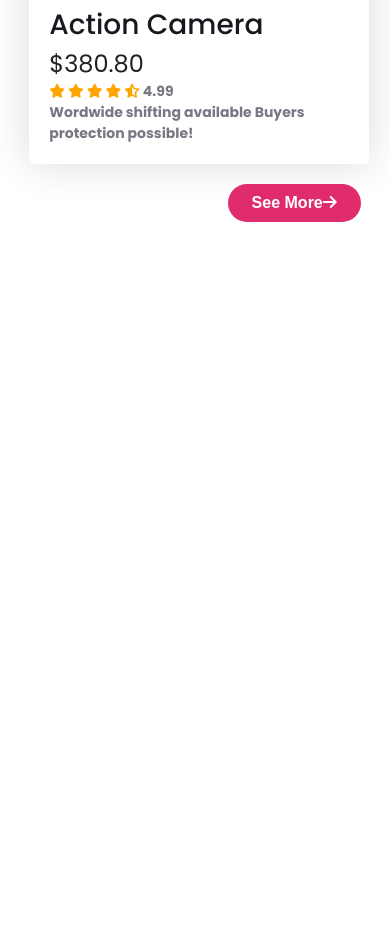
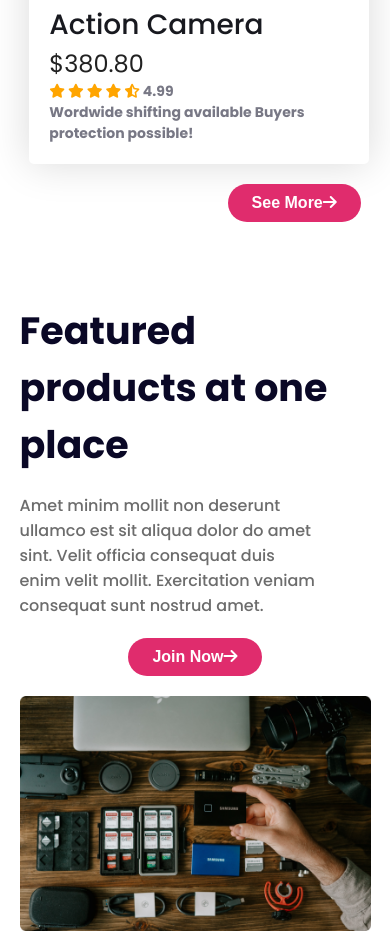
Before and after one commit to SifatSararChistee/influencer-gears, a plain HTML site: page index.html in a window 390 px wide. Shown: the part 5154-6092 px from the top of the page. Before the commit the page ends 5376 px from the top, so only its background shows below. Drawn offline with Linux system fonts and the light colour scheme.

Commit message:
added featured section

```diff
--- a/index.html
+++ b/index.html
@@ -210,6 +210,23 @@
           </button>
         </div>
       </section>
+      <!-- *featured products -->
+      <section class="f-product-container display-flex">
+        <div class="f-product-img">
+          <img src="assets/images/gear.png" alt="" />
+        </div>
+        <div class="f-product-content display-flex">
+          <h1>Featured products at one place</h1>
+          <p>
+            Amet minim mollit non deserunt ullamco est sit aliqua dolor do amet
+            sint. Velit officia consequat duis enim velit mollit. Exercitation
+            veniam consequat sunt nostrud amet.
+          </p>
+          <button class="btn-primary">
+            Join Now<span><i class="fa-solid fa-arrow-right"></i></span>
+          </button>
+        </div>
+      </section>
     </main>
     <footer></footer>
   </body>
--- a/styles/responsive.css
+++ b/styles/responsive.css
@@ -37,5 +37,23 @@
     }
 
     .collection-items{
-        grid-template-columns: repeat(1,1fr);}
+        grid-template-columns: repeat(1,1fr);
+    }
+
+    .f-product-container{
+        flex-direction: column-reverse;
+    }
+
+    .f-product-img,.f-product-img img{
+        width: 100%;
+    }
+
+
+    .f-product-content{
+        width: 100%;
+        align-items: center;
+        margin-bottom: 20px;
+    }
+
+
 }
--- a/styles/style.css
+++ b/styles/style.css
@@ -166,3 +166,42 @@ body{
     margin-top: 20px;
     justify-content: flex-end;
 }
+
+/* *featured products */
+
+.f-product-container{
+    width: 90%;
+    max-width: 1200px;
+    margin: 0 auto;
+    margin-top: 80px;
+}
+
+.f-product-img{
+    width: 40%;
+}
+
+.f-product-img img{
+    width: 80%;
+}
+
+.f-product-content{
+    width: 60%;
+    flex-direction: column;
+    justify-content: center;
+    align-items: flex-start;
+}
+
+.f-product-content h1{
+    color: rgb(10, 8, 38);
+    font-size: 38px;
+    font-weight: 700;
+    margin-bottom: 20px;
+}
+
+.f-product-content p{
+    color: rgb(108, 108, 108);
+    font-size: 16px;
+    font-weight: 500;
+    text-wrap: balance;
+    margin-bottom: 20px;
+}
```
